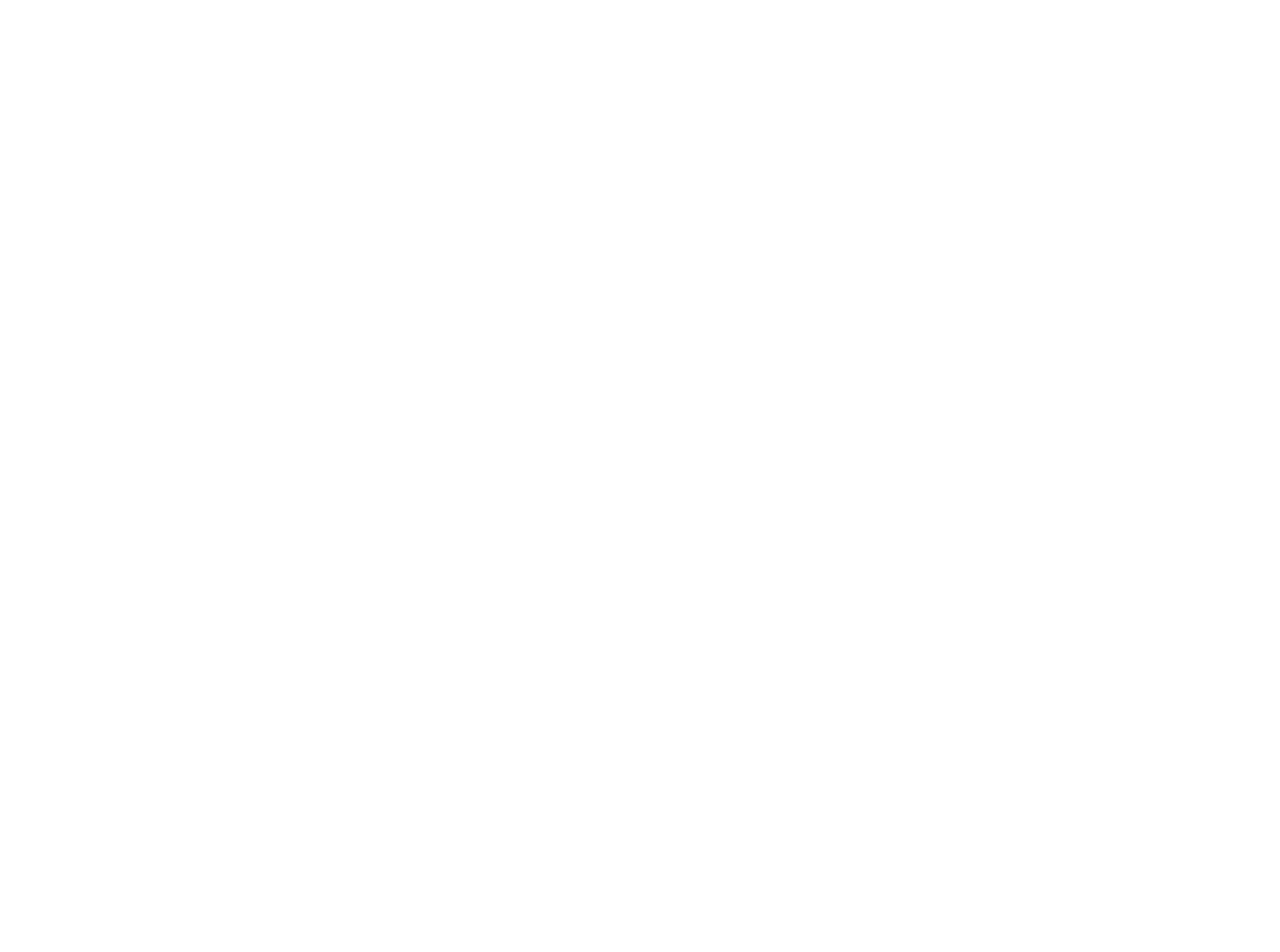
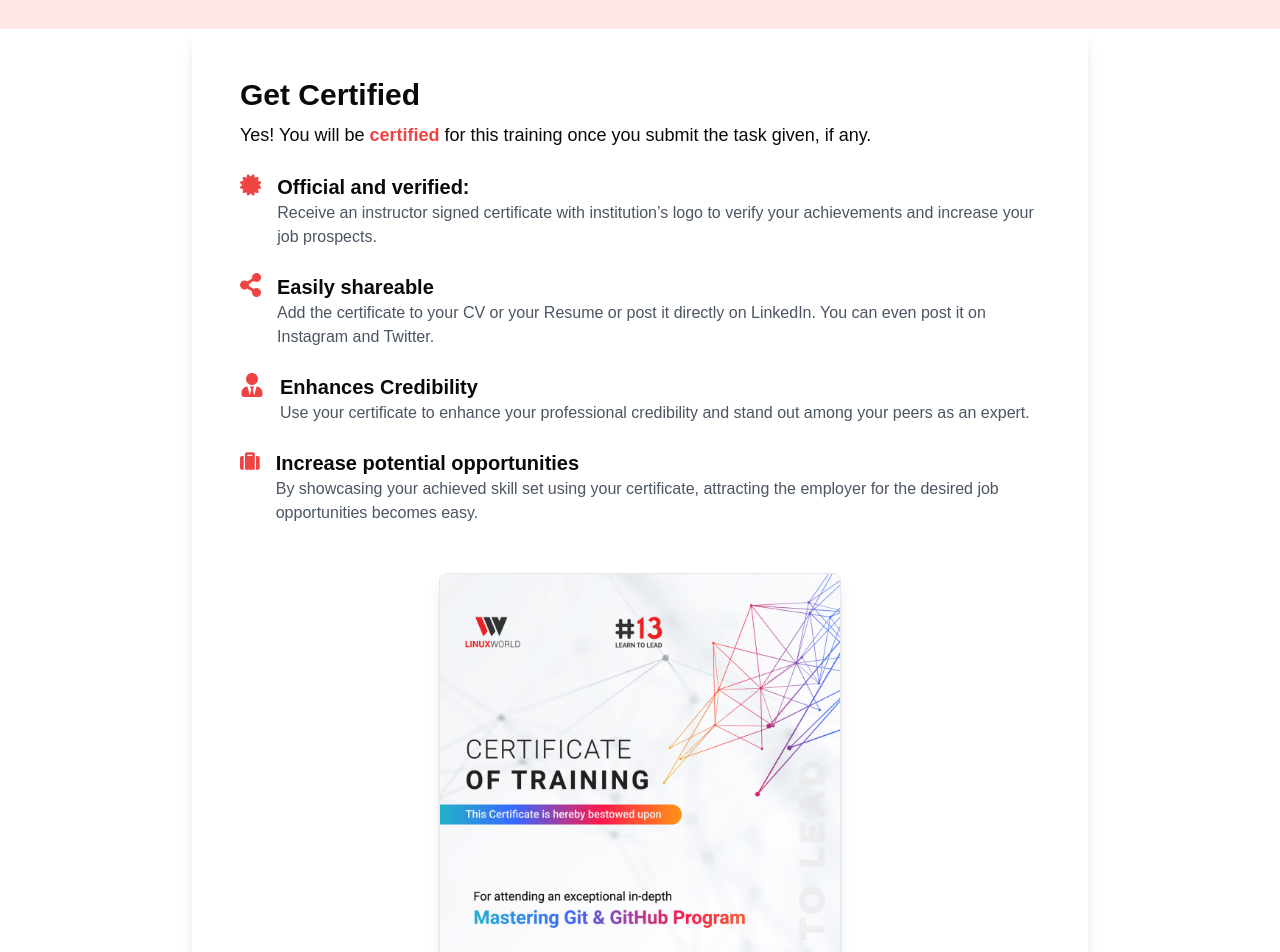
Before and after one commit to bhupeshchoudhary/hash13FrontEnd, a Next.js app: page /courses/1 in a window 1280 px wide. Shown: the part 8040-8992 px from the top of the page. Before the commit the page ends 7986 px from the top, so only its background shows below. Built offline with nearby package versions, Linux system fonts and the light colour scheme.

Commit message:
feat:[added new component CertficateDetails]

```diff
--- a/src/app/courses/[id]/page.tsx
+++ b/src/app/courses/[id]/page.tsx
@@ -21,6 +21,7 @@ import CourseTestimonials from "@/components/customComponents/coursesComponents/
 import ChartComponent from "@/components/customComponents/coursesComponents/courseDetails/ChartComponent";
 
 import CoursesOffer from "@/components/customComponents/coursesComponents/courseDetails/CoursesOffer";
+import CertificateDisplay from "@/components/customComponents/coursesComponents/courseDetails/CertificateDetails";
 
 const CourseDetail = ()=>{
     const params = useParams ();
@@ -44,7 +45,10 @@ const CourseDetail = ()=>{
 
 
      <CourseTestimonials></CourseTestimonials>
-        {/* <CoursesOffer></CoursesOffer> */}
+        <CoursesOffer></CoursesOffer>
+
+
+        <CertificateDisplay></CertificateDisplay>
 
 
         </>
--- /dev/null
+++ b/src/components/customComponents/coursesComponents/courseDetails/CertificateDetails.tsx
@@ -0,0 +1,81 @@
+import React from "react";
+import { FaCertificate, FaShareAlt, FaUserTie, FaSuitcase } from "react-icons/fa"; // Example icons
+import Image from "next/image"; // If using Next.js for optimized image loading
+import certificateimage  from "../../../../../public/assets/cources/courseDetails/certificateimage.png"
+
+
+const CertificateDisplay: React.FC = () => {
+  return (
+    <div className="flex flex-col bg-white p-6 lg:p-12 rounded-lg shadow-lg max-w-4xl mx-auto">
+      {/* Title and Subtitle */}
+      <div className="mb-6">
+        <h1 className="text-3xl font-bold mb-2">Get Certified</h1>
+        <p className="text-lg">
+          Yes! You will be <span className="text-red-500 font-semibold">certified</span> for this training once you submit the task given, if any.
+        </p>
+      </div>
+
+      {/* Certification Info Cards */}
+      <div className="space-y-6 mb-6">
+        {/* Card 1 */}
+        <div className="flex items-start space-x-4">
+          <FaCertificate className="text-red-500 text-2xl" />
+          <div>
+            <h3 className="font-semibold text-xl">Official and verified:</h3>
+            <p className="text-gray-600">
+              Receive an instructor signed certificate with institution’s logo to verify your achievements and increase your job prospects.
+            </p>
+          </div>
+        </div>
+
+        {/* Card 2 */}
+        <div className="flex items-start space-x-4">
+          <FaShareAlt className="text-red-500 text-2xl" />
+          <div>
+            <h3 className="font-semibold text-xl">Easily shareable</h3>
+            <p className="text-gray-600">
+              Add the certificate to your CV or your Resume or post it directly on LinkedIn. You can even post it on Instagram and Twitter.
+            </p>
+          </div>
+        </div>
+
+        {/* Card 3 */}
+        <div className="flex items-start space-x-4">
+          <FaUserTie className="text-red-500 text-2xl" />
+          <div>
+            <h3 className="font-semibold text-xl">Enhances Credibility</h3>
+            <p className="text-gray-600">
+              Use your certificate to enhance your professional credibility and stand out among your peers as an expert.
+            </p>
+          </div>
+        </div>
+
+        {/* Card 4 */}
+        <div className="flex items-start space-x-4">
+          <FaSuitcase className="text-red-500 text-2xl" />
+          <div>
+            <h3 className="font-semibold text-xl">Increase potential opportunities</h3>
+            <p className="text-gray-600">
+              By showcasing your achieved skill set using your certificate, attracting the employer for the desired job opportunities becomes easy.
+            </p>
+          </div>
+        </div>
+      </div>
+
+      {/* Certificate Image (Column View) */}
+      <div className="mt-6 flex justify-center">
+        <div className="border border-gray-200 rounded-lg overflow-hidden shadow-lg">
+          <Image
+            src={certificateimage} // Replace with actual path
+            alt="Certificate Example"
+            width={400}
+            height={500}
+            className="object-cover"
+          />
+        </div>
+      </div>
+    </div>
+  );
+};
+
+export default CertificateDisplay;
```
Also changed, not shown: public/assets/cources/courseDetails/certificateimage.png (added).
